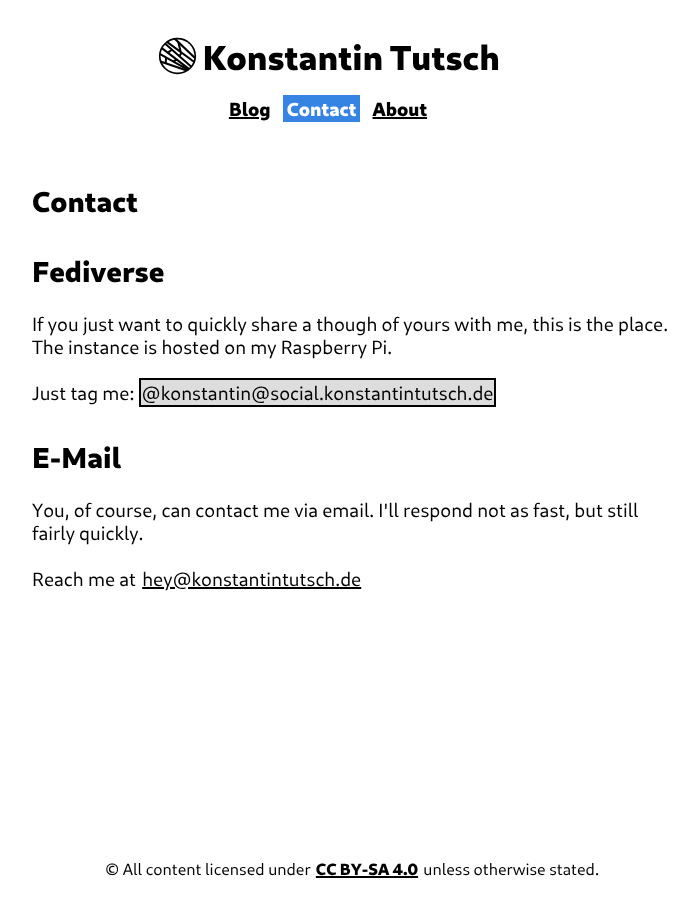
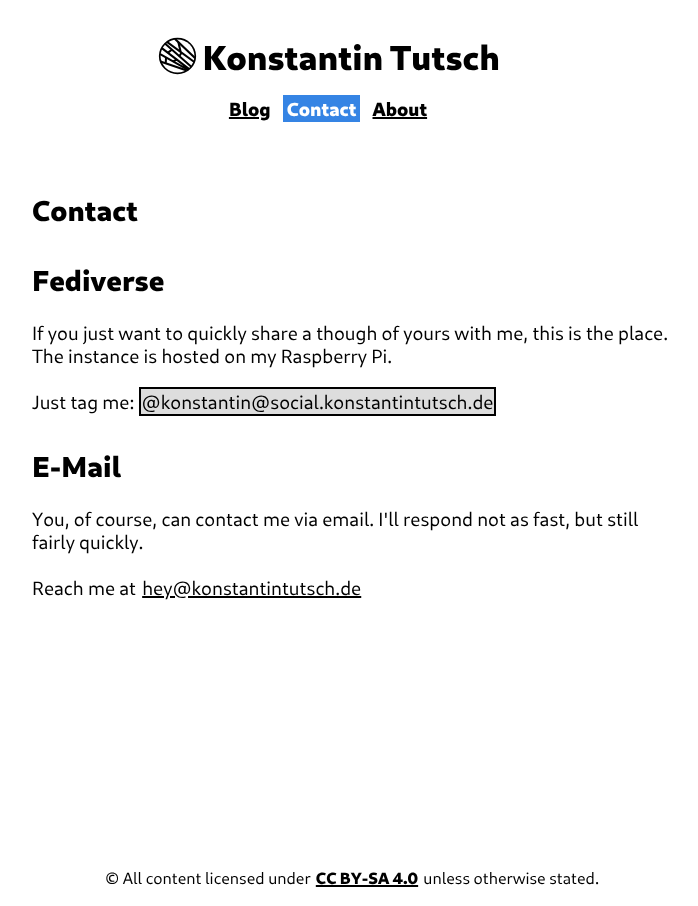
Before and after one commit to konstantintutsch/website, a Jekyll site: the page built from contact/index.html, in a window 1280 px wide. Shown: the whole page, without its empty margins (288-986 px from the left). Built offline with Jekyll 4.4.1, drawn with Linux system fonts in a browser that asks for light colours.

Commit message:
Konstantin Tutsch is h1

```diff
--- a/_includes/navigation.html
+++ b/_includes/navigation.html
@@ -1,6 +1,6 @@
 <div id="top">
     <a id="site" href="/">
-        <img id="logo" src="/assets/images/logo.svg" alt="logo"></img><h2 id="title">Konstantin Tutsch</h2>
+        <img id="logo" src="/assets/images/logo.svg" alt="logo"></img><h1 id="title">Konstantin Tutsch</h1>
     </a>
 </div>
 <nav>
--- a/_layouts/post.html
+++ b/_layouts/post.html
@@ -14,7 +14,7 @@
                     <span>⚠️ This post contains spoilers about "{% if page.spoiler_topic %}{{ page.spoiler_topic }}{% else %}{{ page.title }}{% endif %}"!</span>
                 </div>
             {% endif %}
-            <h1 class="post">{{ page.title }}</h1>
+            <h2 class="post">{{ page.title }}</h2>
             <p class="date">{{ page.date | date_to_string }}</p>
             <p id="description">{{ page.description }}</p>
 
--- a/about/index.html
+++ b/about/index.html
@@ -2,7 +2,7 @@
 layout: default
 title: About
 ---
-<h1>About</h1>
+<h2>About</h2>
 <p>
 {{ site.description }}
 <h3>Technology</h3>
--- a/assets/css/style.css
+++ b/assets/css/style.css
@@ -95,7 +95,6 @@
 article .post { margin-bottom: -0.5em; }
 article h2.post { margin-left: -0.11em; } /* title otherwise not aligned with date */
 h2 { margin-top: 4vh; }
-.hidden { display: none; }
 
 /* paginator */
 .inline { display: inline; }
--- a/contact/index.html
+++ b/contact/index.html
@@ -2,7 +2,7 @@
 layout: default
 title: Contact
 ---
-<h1>Contact</h1>
+<h2>Contact</h2>
 
 <h2>Fediverse</h2>
 
--- a/index.html
+++ b/index.html
@@ -2,8 +2,6 @@
 layout: default
 title: Blog
 ---
-<h1 class="hidden">Blog</h1>
-
 {% for post in paginator.posts %}
 <div class="post">
     <h2 class="post"><a href="{{ post.url }}">{{ post.title }}</a></h2>
```
